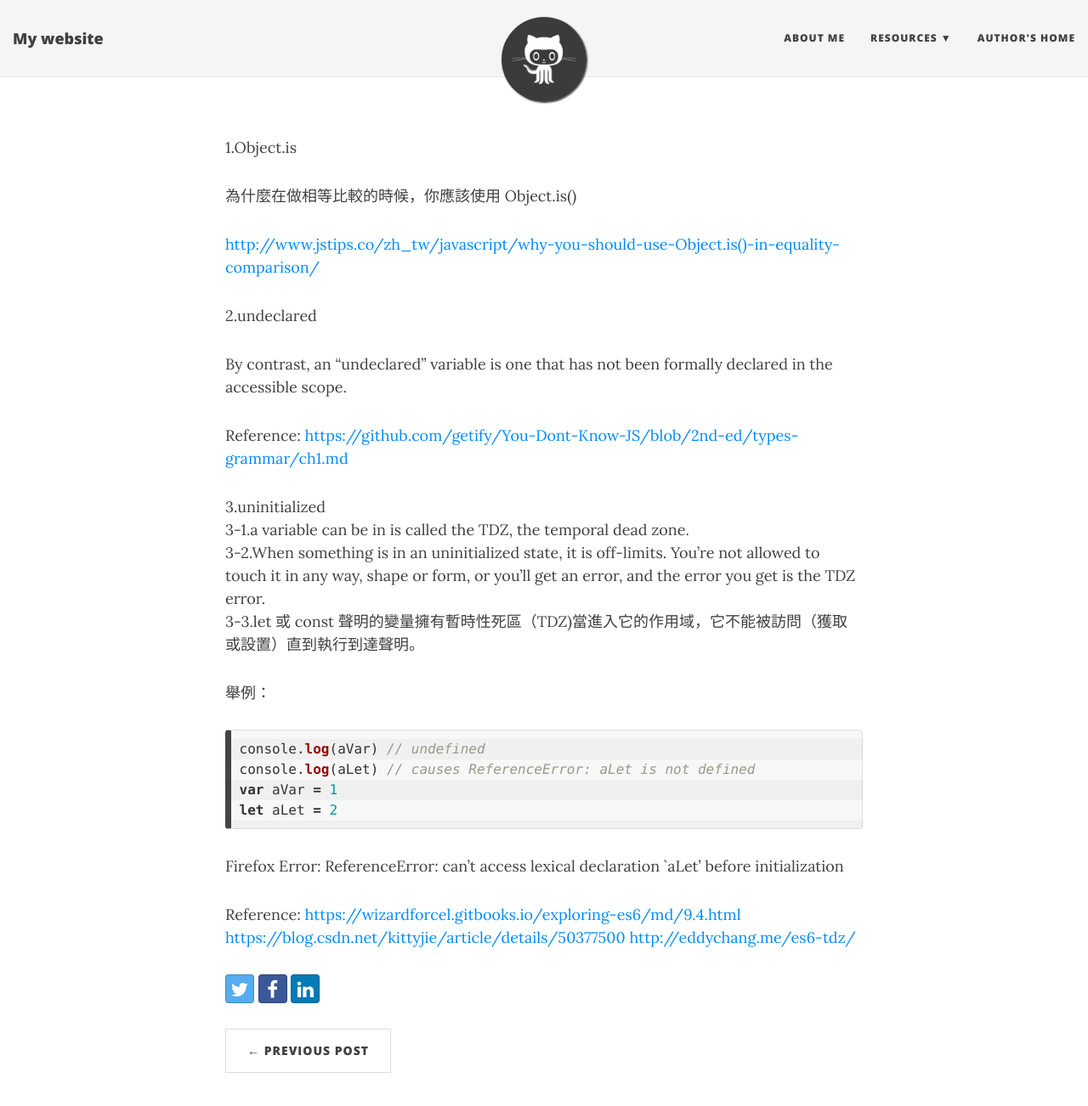
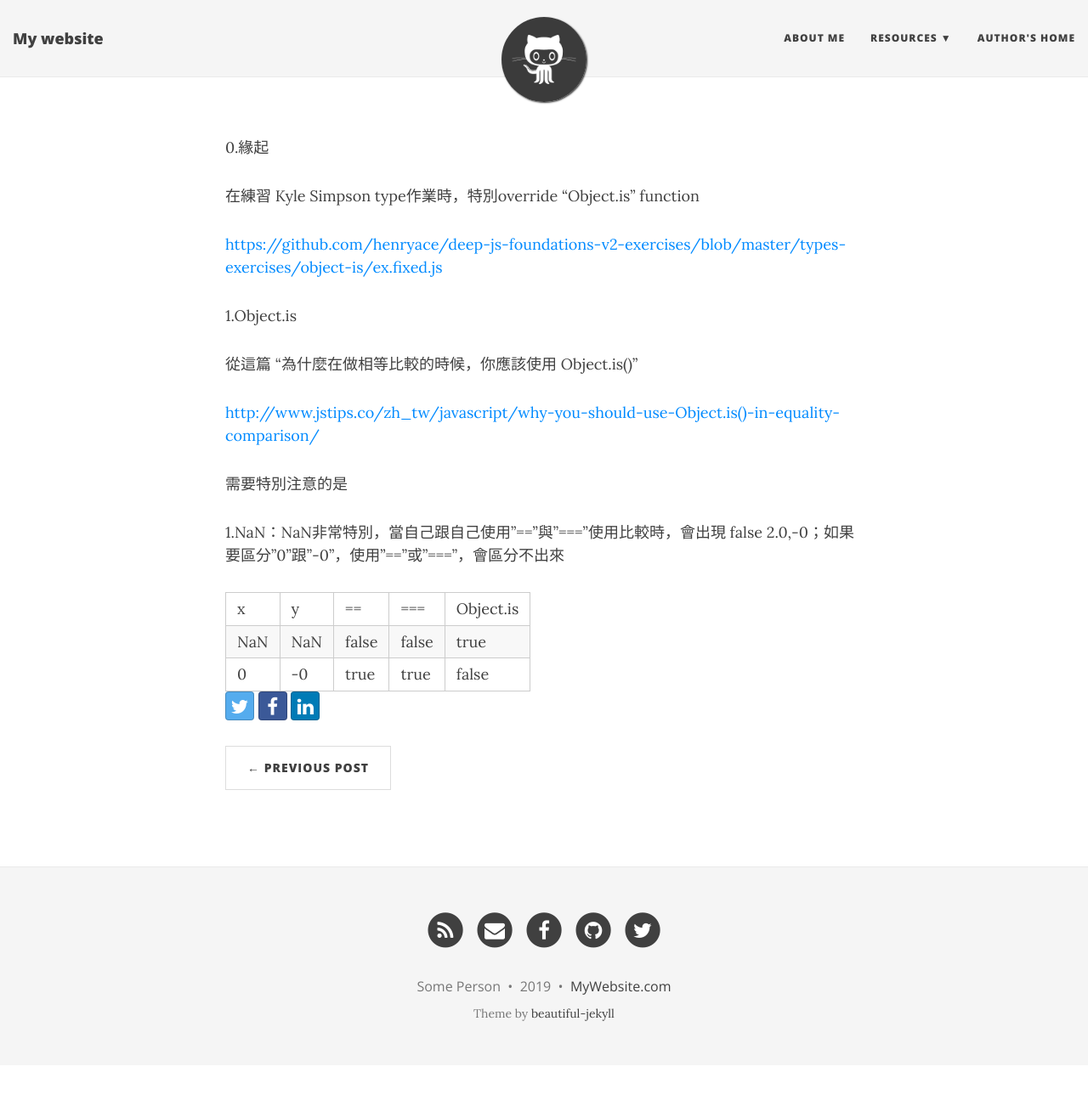
Before and after one commit to henryace/henryace.github.io, a Jekyll site: the page built from _posts/2019-09-01-Type.md, in a window 1280 px wide and 1400 px high. Shown: the top 1302 px of the window at 85% size. Built offline with Jekyll 4.4.1, drawn with Linux system fonts in a browser that asks for light colours; nearby versions of some CDN libraries.

Commit message:
Update 2019-09-01-Type.md

````diff
--- a/_posts/2019-09-01-Type.md
+++ b/_posts/2019-09-01-Type.md
@@ -9,39 +9,23 @@ catalog: true
 tags:
     - javascript
 ---
+0.緣起
+
+在練習 Kyle Simpson type作業時，特別override "Object.is" function
+
+<https://github.com/henryace/deep-js-foundations-v2-exercises/blob/master/types-exercises/object-is/ex.fixed.js>
 
 1.Object.is
 
-為什麼在做相等比較的時候，你應該使用 Object.is()
+從這篇 "為什麼在做相等比較的時候，你應該使用 Object.is()"
 
 <http://www.jstips.co/zh_tw/javascript/why-you-should-use-Object.is()-in-equality-comparison/>
 
+需要特別注意的是
 
-2.undeclared<br>
+1.NaN：NaN非常特別，當自己跟自己使用"=="與"==="使用比較時，會出現 false
+2.0,-0；如果要區分"0"跟"-0"，使用"=="或"==="，會區分不出來
 
-By contrast, an "undeclared" variable is one that has not been formally declared in the accessible scope.<br>
-
-Reference:
-<https://github.com/getify/You-Dont-Know-JS/blob/2nd-ed/types-grammar/ch1.md>
-
-3.uninitialized<br>
-3-1.a variable can be in is called the TDZ, the temporal dead zone.<br>
-3-2.When something is in an uninitialized state, it is off-limits. You're not allowed to touch it in any way, shape or form, or you'll get an error, and the error you get is the TDZ error.<br>
-3-3.let 或 const 聲明的變量擁有暫時性死區（TDZ)當進入它的作用域，它不能被訪問（獲取或設置）直到執行到達聲明。
-
-舉例：
-
-```js
-console.log(aVar) // undefined
-console.log(aLet) // causes ReferenceError: aLet is not defined
-var aVar = 1
-let aLet = 2
-```
-
-Firefox Error:
-ReferenceError: can't access lexical declaration `aLet' before initialization
-
-Reference:
-<https://wizardforcel.gitbooks.io/exploring-es6/md/9.4.html>
-<https://blog.csdn.net/kittyjie/article/details/50377500>
-<http://eddychang.me/es6-tdz/>
+| x | y | == | === | Object.is
+| NaN | NaN | false | false | true
+| 0 | -0 | true | true | false
````
